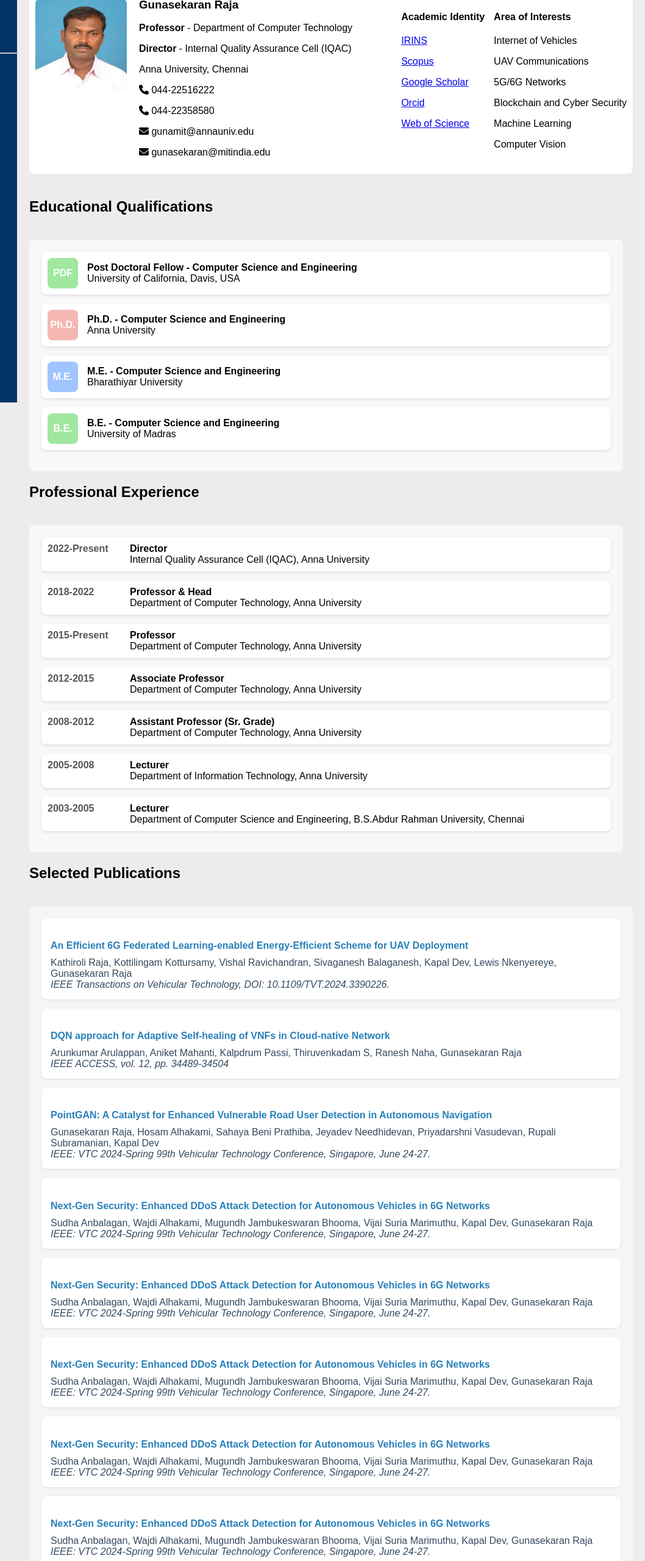
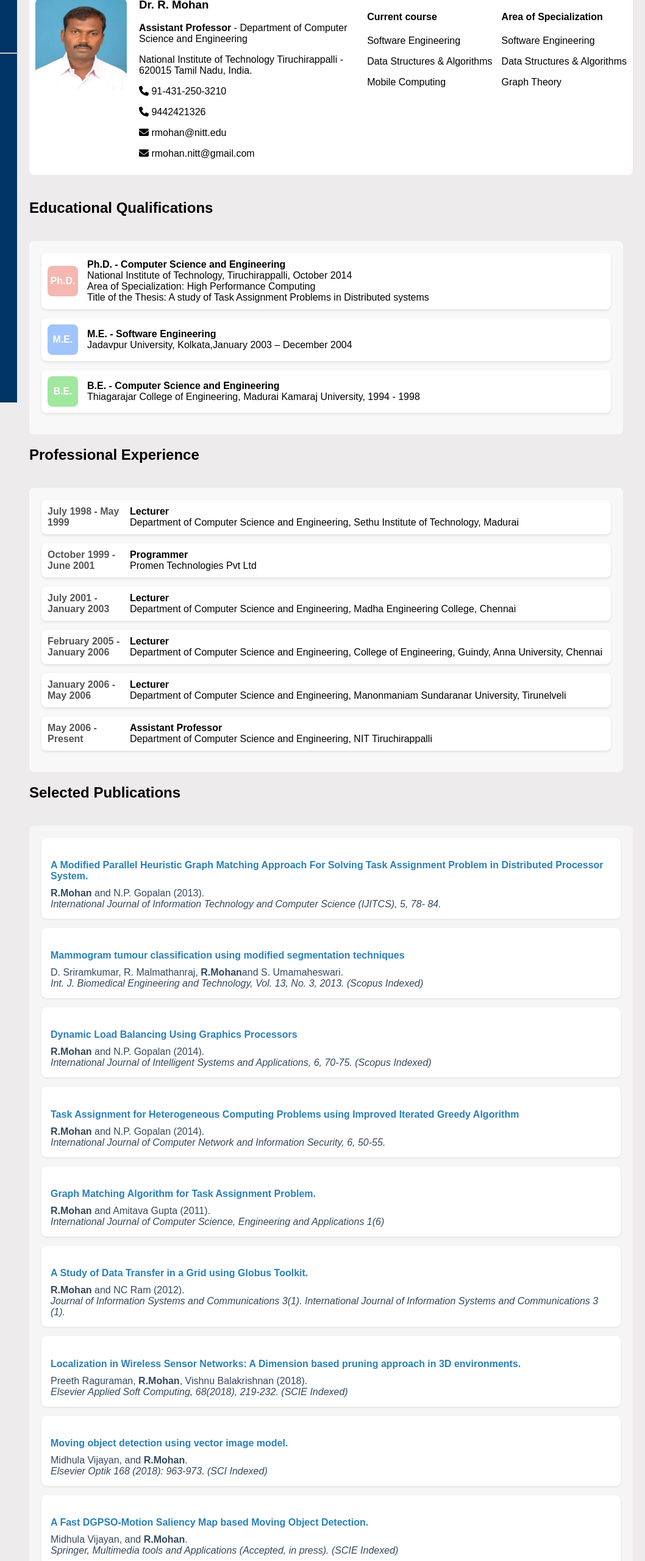
Before and after one commit to anandha564/intern, a plain HTML site: page index.html in a window 1280 px wide. Shown: the part 140-2700 px from the top of the page at 61% size, 222-1280 px from the left. Drawn offline with Linux system fonts and the light colour scheme.

Commit message:
Update index.html

```diff
--- a/index.html
+++ b/index.html
@@ -27,7 +27,6 @@
     </div>
     <div class="header">
         <h1>DR. R MOHAN</h1>
-        <a href="#" class="home-button"><i class="fas fa-home"></i> Home</a>
     </div>
 
     <div class="content">
@@ -38,31 +37,28 @@
                 <img src="R. mohan.jpg" alt="Gunasekaran Raja" class="profile-picture">
 
                 <div class="profile-info">
-                    <h3>Gunasekaran Raja</h3>
-                    <p><strong>Professor</strong> - Department of Computer Technology</p>
-                    <p><strong>Director</strong> - Internal Quality Assurance Cell (IQAC)</p>
-                    <p>Anna University, Chennai</p>
-                    <p><i class="fas fa-phone"></i> 044-22516222</p>
-                    <p><i class="fas fa-phone"></i> 044-22358580</p>
-                    <p><i class="fas fa-envelope"></i> gunamit@annauniv.edu</p>
-                    <p><i class="fas fa-envelope"></i> gunasekaran@mitindia.edu</p>
+                    <h3><strong>Dr. R. Mohan</strong></h3>
+                    <p><strong>Assistant Professor</strong> - Department of Computer Science and Engineering</p>
+                    <p>National Institute of Technology
+                        Tiruchirappalli - 620015
+                        Tamil Nadu, India.</p>
+                    <p><i class="fas fa-phone"></i>  91-431-250-3210</p>
+                    <p><i class="fas fa-phone"></i> 9442421326</p>
+                    <p><i class="fas fa-envelope"></i> rmohan@nitt.edu</p>
+                    <p><i class="fas fa-envelope"></i> rmohan.nitt@gmail.com</p>
                 </div>
                 <div class="academic-identity">
-                    <h4>Academic Identity</h4>
-                    <p><a href="#irins">IRINS</a></p>
-                    <p><a href="#scopus">Scopus</a></p>
-                    <p><a href="#google-scholar">Google Scholar</a></p>
-                    <p><a href="#orcid">Orcid</a></p>
-                    <p><a href="#web-of-science">Web of Science</a></p>
+                    <h4>Current course</h4>
+                    <p>Software Engineering</p>
+                    <p>Data Structures & Algorithms</p>
+                    <p>Mobile Computing</p>
                 </div>
                 <div class="area-of-interests">
-                    <h4>Area of Interests</h4>
-                    <p>Internet of Vehicles</p>
-                    <p>UAV Communications</p>
-                    <p>5G/6G Networks</p>
-                    <p>Blockchain and Cyber Security</p>
-                    <p>Machine Learning</p>
-                    <p>Computer Vision</p>
+                    <h4>Area of Specialization</h4>
+                    <p>Software Engineering</p>
+                    <p>Data Structures & Algorithms</p>
+                    <p>Graph Theory</p>
+
                 </div>
             </div>
         </div>
@@ -73,31 +69,28 @@
     <div id = "Qualifications" class="educational-qualifications section">
 
         <div class="qualification">
-            <div class="badge pdf">PDF</div>
-            <div class="details">
-                <p><strong>Post Doctoral Fellow - Computer Science and Engineering</strong></p>
-                <p>University of California, Davis, USA</p>
-            </div>
-        </div>
-        <div class="qualification">
             <div class="badge phd">Ph.D.</div>
             <div class="details">
                 <p><strong>Ph.D. - Computer Science and Engineering</strong></p>
-                <p>Anna University</p>
-            </div>
+                <p> National Institute of
+                    Technology, Tiruchirappalli, October 2014</p>
+                    <p>Area of Specialization: High Performance Computing</p>
+                    <p>Title of the Thesis: A study of Task Assignment Problems in Distributed systems</p>
+                </div>
         </div>
         <div class="qualification">
             <div class="badge me">M.E.</div>
             <div class="details">
-                <p><strong>M.E. - Computer Science and Engineering</strong></p>
-                <p>Bharathiyar University</p>
+                <p><strong>M.E. - Software Engineering</strong></p>
+                <p>Jadavpur University, Kolkata,January 2003 – December 2004</p>
             </div>
         </div>
         <div class="qualification">
             <div class="badge be">B.E.</div>
             <div class="details">
                 <p><strong>B.E. - Computer Science and Engineering</strong></p>
-                <p>University of Madras</p>
+                <p>Thiagarajar
+                    College of Engineering, Madurai Kamaraj University, 1994 - 1998</p>
             </div>
         </div>
     </div>
@@ -106,54 +99,53 @@
     <div id = "Experience" class="professional-experience section">
 
         <div class="experience">
-            <div class="date-range">2022-Present</div>
+            <div class="date-range">July 1998 - May 1999</div>
             <div class="details">
-                <p><strong>Director</strong></p>
-                <p>Internal Quality Assurance Cell (IQAC), Anna University</p>
+                <p><strong>Lecturer</strong></p>
+                <p>Department of Computer Science and Engineering, Sethu Institute of
+                    Technology, Madurai</p>
             </div>
         </div>
         <div class="experience">
-            <div class="date-range">2018-2022</div>
+            <div class="date-range">October 1999 - June 2001</div>
             <div class="details">
-                <p><strong>Professor & Head</strong></p>
-                <p>Department of Computer Technology, Anna University</p>
+                <p><strong>Programmer</strong></p>
+                <p>Promen Technologies Pvt Ltd</p>
             </div>
         </div>
         <div class="experience">
-            <div class="date-range">2015-Present</div>
+            <div class="date-range">July 2001 - January 2003</div>
             <div class="details">
-                <p><strong>Professor</strong></p>
-                <p>Department of Computer Technology, Anna University</p>
+                <p><strong>Lecturer</strong></p>
+                <p>Department of Computer Science and Engineering, Madha Engineering
+                    College, Chennai</p>
             </div>
         </div>
         <div class="experience">
-            <div class="date-range">2012-2015</div>
+            <div class="date-range">February 2005 - January 2006</div>
             <div class="details">
-                <p><strong>Associate Professor</strong></p>
-                <p>Department of Computer Technology, Anna University</p>
+                <p><strong>Lecturer</strong></p>
+                <p>Department of Computer Science and Engineering, College of
+                    Engineering, Guindy, Anna University, Chennai</p>
             </div>
         </div>
         <div class="experience">
-            <div class="date-range">2008-2012</div>
+            <div class="date-range">January 2006 - May 2006</div>
             <div class="details">
-                <p><strong>Assistant Professor (Sr. Grade)</strong></p>
-                <p>Department of Computer Technology, Anna University</p>
+                <p><strong>Lecturer</strong></p>
+                <p>Department of Computer Science and Engineering, Manonmaniam
+                    Sundaranar University, Tirunelveli</p>
             </div>
         </div>
         <div class="experience">
-            <div class="date-range">2005-2008</div>
+            <div class="date-range">May 2006 - Present</div>
             <div class="details">
-                <p><strong>Lecturer</strong></p>
-                <p>Department of Information Technology, Anna University</p>
+                <p><strong>Assistant Professor</strong></p>
+                <p>Department of Computer Science and Engineering, NIT
+                    Tiruchirappalli</p>
             </div>
         </div>
-        <div class="experience">
-            <div class="date-range">2003-2005</div>
-            <div class="details">
-                <p><strong>Lecturer</strong></p>
-                <p>Department of Computer Science and Engineering, B.S.Abdur Rahman University, Chennai</p>
-            </div>
-        </div>
+
     </div>
 
     <h2 class = "side-heading">Selected Publications</h2>
@@ -161,57 +153,69 @@
 
 
         <div class="publication">
-            <h4>An Efficient 6G Federated Learning-enabled Energy-Efficient Scheme for UAV Deployment</h4>
-            <p>Kathiroli Raja, Kottilingam Kottursamy, Vishal Ravichandran, Sivaganesh Balaganesh, Kapal Dev, Lewis Nkenyereye, Gunasekaran Raja</p>
-            <p><em>IEEE Transactions on Vehicular Technology, DOI: 10.1109/TVT.2024.3390226.</em></p>
+            <h4>A Modified Parallel Heuristic Graph Matching
+                Approach For Solving Task Assignment Problem in Distributed Processor System.</h4>
+            <p><strong>R.Mohan</strong> and N.P. Gopalan (2013).</p>
+            <p><em>International Journal of Information Technology and Computer Science (IJITCS), 5, 78-
+                84.</em></p>
         </div>
 
         <div class="publication">
-            <h4>DQN approach for Adaptive Self-healing of VNFs in Cloud-native Network</h4>
-            <p>Arunkumar Arulappan, Aniket Mahanti, Kalpdrum Passi, Thiruvenkadam S, Ranesh Naha, Gunasekaran Raja</p>
-            <p><em>IEEE ACCESS, vol. 12, pp. 34489-34504</em></p>
+            <h4>Mammogram
+                tumour classification using modified segmentation techniques</h4>
+            <p>D. Sriramkumar, R. Malmathanraj, <strong>R.Mohan</strong>and S. Umamaheswari.</p>
+            <p><em>Int. J. Biomedical
+                Engineering and Technology, Vol. 13, No. 3, 2013. (Scopus Indexed)</em></p>
         </div>
 
         <div class="publication">
-            <h4>PointGAN: A Catalyst for Enhanced Vulnerable Road User Detection in Autonomous Navigation</h4>
-            <p>Gunasekaran Raja, Hosam Alhakami, Sahaya Beni Prathiba, Jeyadev Needhidevan, Priyadarshni Vasudevan, Rupali Subramanian, Kapal Dev</p>
-            <p><em>IEEE: VTC 2024-Spring 99th Vehicular Technology Conference, Singapore, June 24-27.</em></p>
+            <h4>Dynamic Load Balancing Using Graphics Processors</h4>
+            <p><strong>R.Mohan</strong> and N.P. Gopalan (2014).</p>
+            <p><em>International Journal of Intelligent Systems and Applications, 6, 70-75. (Scopus Indexed)</em></p>
         </div>
 
         <div class="publication">
-            <h4>Next-Gen Security: Enhanced DDoS Attack Detection for Autonomous Vehicles in 6G Networks</h4>
-            <p>Sudha Anbalagan, Wajdi Alhakami, Mugundh Jambukeswaran Bhooma, Vijai Suria Marimuthu, Kapal Dev, Gunasekaran Raja</p>
-            <p><em>IEEE: VTC 2024-Spring 99th Vehicular Technology Conference, Singapore, June 24-27.</em></p>
+            <h4>Task Assignment for Heterogeneous Computing Problems
+                using Improved Iterated Greedy Algorithm</h4>
+            <p><strong>R.Mohan</strong> and N.P. Gopalan (2014).</p>
+            <p><em>International Journal of Computer Network and
+                Information Security, 6, 50-55.</em></p>
         </div>
 
         <div class="publication">
-            <h4>Next-Gen Security: Enhanced DDoS Attack Detection for Autonomous Vehicles in 6G Networks</h4>
-            <p>Sudha Anbalagan, Wajdi Alhakami, Mugundh Jambukeswaran Bhooma, Vijai Suria Marimuthu, Kapal Dev, Gunasekaran Raja</p>
-            <p><em>IEEE: VTC 2024-Spring 99th Vehicular Technology Conference, Singapore, June 24-27.</em></p>
+            <h4>Graph Matching Algorithm for Task Assignment
+                Problem.</h4>
+            <p><strong>R.Mohan</strong> and Amitava Gupta (2011). </p>
+            <p><em>International Journal of Computer Science, Engineering and Applications 1(6)</em></p>
         </div>
 
         <div class="publication">
-            <h4>Next-Gen Security: Enhanced DDoS Attack Detection for Autonomous Vehicles in 6G Networks</h4>
-            <p>Sudha Anbalagan, Wajdi Alhakami, Mugundh Jambukeswaran Bhooma, Vijai Suria Marimuthu, Kapal Dev, Gunasekaran Raja</p>
-            <p><em>IEEE: VTC 2024-Spring 99th Vehicular Technology Conference, Singapore, June 24-27.</em></p>
+            <h4>A Study of Data Transfer in a Grid using Globus Toolkit.</h4>
+            <p><strong>R.Mohan</strong> and NC Ram (2012).</p>
+            <p><em>Journal of Information Systems and Communications 3(1). International Journal of
+                Information Systems and Communications 3 (1).</em></p>
         </div>
 
         <div class="publication">
-            <h4>Next-Gen Security: Enhanced DDoS Attack Detection for Autonomous Vehicles in 6G Networks</h4>
-            <p>Sudha Anbalagan, Wajdi Alhakami, Mugundh Jambukeswaran Bhooma, Vijai Suria Marimuthu, Kapal Dev, Gunasekaran Raja</p>
-            <p><em>IEEE: VTC 2024-Spring 99th Vehicular Technology Conference, Singapore, June 24-27.</em></p>
+            <h4>Localization in Wireless
+                Sensor Networks: A Dimension based pruning approach in 3D environments.</h4>
+            <p>Preeth Raguraman, <strong>R.Mohan</strong>, Vishnu Balakrishnan (2018). </p>
+            <p><em>Elsevier
+                Applied Soft Computing, 68(2018), 219-232. (SCIE Indexed)</em></p>
         </div>
 
         <div class="publication">
-            <h4>Next-Gen Security: Enhanced DDoS Attack Detection for Autonomous Vehicles in 6G Networks</h4>
-            <p>Sudha Anbalagan, Wajdi Alhakami, Mugundh Jambukeswaran Bhooma, Vijai Suria Marimuthu, Kapal Dev, Gunasekaran Raja</p>
-            <p><em>IEEE: VTC 2024-Spring 99th Vehicular Technology Conference, Singapore, June 24-27.</em></p>
+            <h4>Moving object detection using vector image model.</h4>
+            <p>Midhula Vijayan, and <strong>R.Mohan</strong>.</p>
+            <p><em>Elsevier Optik 168 (2018): 963-973. (SCI Indexed)</em></p>
         </div>
 
         <div class="publication">
-            <h4>Next-Gen Security: Enhanced DDoS Attack Detection for Autonomous Vehicles in 6G Networks</h4>
-            <p>Sudha Anbalagan, Wajdi Alhakami, Mugundh Jambukeswaran Bhooma, Vijai Suria Marimuthu, Kapal Dev, Gunasekaran Raja</p>
-            <p><em>IEEE: VTC 2024-Spring 99th Vehicular Technology Conference, Singapore, June 24-27.</em></p>
+            <h4>A Fast DGPSO-Motion Saliency Map based Moving
+                Object Detection.</h4>
+            <p>Midhula Vijayan, and <strong>R.Mohan</strong>. </p>
+            <p><em> Springer, Multimedia tools and Applications (Accepted, in press). (SCIE
+                Indexed)</em></p>
         </div>
 
     </div>
@@ -220,15 +224,53 @@
     <div id = "International conferences" class="presentations-section section">
 
         <ul class="presentations-list">
-            <li>"Inter UAV Collision Avoidance using Deep-Q-Learning in Flocking Environment", IEEE UEMCOM 2019, <strong>New York, USA</strong></li>
-            <li>"Secured LTE-Wi-Fi Offloading Using RTT Based Evading Malicious Access Point (EMAP) Algorithm", ICCCS 2019, <strong>Singapore</strong></li>
-            <li>"SDN Assisted Middlebox Synchronization Mechanism for Next Generation Mobile Data Management System", ATC 2017, <strong>San Francisco, USA</strong></li>
-            <li>"Sensor-to-Vehicle Communication by using VANETs for Urban Parking", ICET 2016, <strong>Singapore</strong></li>
-            <li>"Cross-layer Optimization using Game Theory to Alleviate Unfairness in Wireless Networks", IEEE KICSS 2012, <strong>Melbourne, Australia</strong></li>
-            <li>"Throughput Enhancement in Ad hoc networks using Virtual Carrier Sensing Mechanisms", ICEIE 2010, <strong>Kyoto, Japan</strong></li>
-            <li>"Prevention of Denial of Service Attacks and Performance Enhancement in Mobile Ad hoc Networks", ITNG 2009, <strong>Las Vegas, USA</strong></li>
-            <li>"Priority Scheduling in Mobile Ad Hoc Networks with Improved Bandwidth Utilization", IEEE CCECE 2008, <strong>Ontario, Canada</strong></li>
-            <li>"Detection and Prevention of Selfish and Misbehaving Nodes at MAC Layer in Mobile Ad Hoc Networks", IEEE ICC 2007, <strong>Glasgow, Scotland</strong></li>
+        <li>Preeth R, <strong>R.Mohan </strong> (2016). Indoor Localization in Wireless Sensor Networks: A Survey.
+            National conference on Communication and Computing Technologies,2016 (NCCCT
+            2016). Anna University, Tiruchirappalli (BIT Campus), August 2016, pp 67-71.</li>
+        <li>Preeth R, <strong>R.Mohan</strong>, Ashwini Kumar Badal (2016). Self-Localization and Routing in
+            densely deployed wireless networks using LAS algorithm. ACM International Conference
+            on Informatics and Analytics (ICIA 2016). Pondicherry Engineering College, Puducherry.
+            Doi: 10.1145/2980258.2980403.</li>
+        <li>Athira A P, Midhula Vijayan, <strong>R.Mohan </strong>(2016). Review on object detection and tracking
+            techniques. National conference on Communication and Computing Technologies, 2016.
+            (NCCCT 2016). Anna University, Tiruchirappalli (BIT Campus), August 2016, pp 6-11.</li>
+        <li>Midhula Vijayan, Athira A P,<strong> R.Mohan</strong> (2016). Video copy detection using DCT and
+            DWT. National conference on Communication and Computing Technologies,2016.
+            (NCCCT 2016). Anna University, Tiruchirappalli (BIT Campus), August 2016, pp 29-33</li>
+        <li>Athira A P, Midhula Vijayan, <strong>R.Mohan </strong>(2016). Object detection and tracking techniques:
+            A Survey. International Conference on Advanced Computing and Communications
+            (ICACC-2016), Shri Vishnu Engineering College for Woman, Bhimavaram, India,
+            October, 2016.</li>
+        <li>Athira A P, Midhula Vijayan, <strong>R.Mohan</strong> (2016). Moving object detection using local binary
+            pattern and Gaussian background model. Springer International Conference on Industry
+            Interactive Innovation in Science, Engineering & Technology (I3SET 2016), JIS College
+            of Engineering, Kalyani, India, October, 2016, pp 367-376.</li>
+        <li>Athira A P, Midhula Vijayan, <strong>R.Mohan</strong> (2017). Moving Object Detection Using Local
+            Ternary Pattern (LTP). IEEE International Conference On Telecommunication, Power
+            Analysis and Computing Techniques - 2017 (ICTPACT-2017). Bharath Institute of Higher
+            Education, Chennai, India, April, 2017</li>
+        <li>Midhula Vijayan, <strong>R.Mohan </strong> A novel foreground segmentation technique using
+            convolutional neural network. International Conference on Recent Trends in Image
+            Processing & Pattern Recognition, Solapur University, Solapur, Maharashtra. December
+            2018. (Under Review)</li>
+        <li>Preeth Raguraman, <strong>R.Mohan </strong>, Panigrahi Smrutitilak Dash. Technology Powered
+            Assessment for music signal processing using LibROSA. 15th IEEE International
+            Conference on Advanced Video and Signal-based Surveillance, Auckland, New Zealand,
+            November 2018. (Under Review)</li>
+        <li><strong>R.Mohan </strong>and A. Gupta (2011) A Parallel Task Assignment using Heuristic graph
+            Matching. First International Conference (PDTCTA 2011), Tirunelveli, Tamilnadu, India,
+            Springer LNCS CCIS Proceedings, Sep, 2011, pp. 334-343.</li>
+        <li><strong>R.Mohan </strong> and N.P. Gopalan (2012) Parallel Heuristic graph Matching Algorithm for Task
+            Assignment Problem in Distributed Computing Systems. IEEE International Conference
+            on Computer & Information Science (ICCIS 2012), Malaysia, June, 2012, pp 575-579.</li>
+        <li>Raja Ram Jaiswal,K Geetha,<strong>R.Mohan </strong> (2013) An Intelligent Adaptive Round Robin
+            (IARR) Scheduling Algorithm for Performance Improvement in Real Time Systems.
+            Elsevier International Conference on Advances in Mechanical Engineering -2013, pp. 813-
+            819.</li>
+        <li>Bala Bhaskara Rao Kakarla, Sanjana S., <strong>R.Mohan </strong>(2010). Detecting Micro-Calcification
+            in Digital Mammograms. National Conference on Advanced Pattern Mining and
+            Multimedia Computing, National Institute of Technology, Tiruchirappalli, India, January
+            2010.</li>
         </ul>
     </div>
 
@@ -297,15 +339,12 @@
     <div id = "book-publications" class="presentations-section section">
 
         <ul class="presentations-list">
-            <li>"Inter UAV Collision Avoidance using Deep-Q-Learning in Flocking Environment", IEEE UEMCOM 2019, <strong>New York, USA</strong></li>
-            <li>"Secured LTE-Wi-Fi Offloading Using RTT Based Evading Malicious Access Point (EMAP) Algorithm", ICCCS 2019, <strong>Singapore</strong></li>
-            <li>"SDN Assisted Middlebox Synchronization Mechanism for Next Generation Mobile Data Management System", ATC 2017, <strong>San Francisco, USA</strong></li>
-            <li>"Sensor-to-Vehicle Communication by using VANETs for Urban Parking", ICET 2016, <strong>Singapore</strong></li>
-            <li>"Cross-layer Optimization using Game Theory to Alleviate Unfairness in Wireless Networks", IEEE KICSS 2012, <strong>Melbourne, Australia</strong></li>
-            <li>"Throughput Enhancement in Ad hoc networks using Virtual Carrier Sensing Mechanisms", ICEIE 2010, <strong>Kyoto, Japan</strong></li>
-            <li>"Prevention of Denial of Service Attacks and Performance Enhancement in Mobile Ad hoc Networks", ITNG 2009, <strong>Las Vegas, USA</strong></li>
-            <li>"Priority Scheduling in Mobile Ad Hoc Networks with Improved Bandwidth Utilization", IEEE CCECE 2008, <strong>Ontario, Canada</strong></li>
-            <li>"Detection and Prevention of Selfish and Misbehaving Nodes at MAC Layer in Mobile Ad Hoc Networks", IEEE ICC 2007, <strong>Glasgow, Scotland</strong></li>
+            <li>Contributed Problem with solutions for Computer Organization and Architecture, 9th
+                Edition, William Stallings, Pearson International Edition.</li>
+            <li>Artificial Immune System Based Clonal Classifiers: A New Dimension of Innovation,
+                    Scholars' Press (2016), ISBN-10: 3659839434, ISBN-13: 978-3659839436.</li>
+            <li>Impact of Artificial Intelligence on Bioinformatics, LAP LAMBERT Academic Publishing
+                        (2016), ISBN-10: 365988202X, ISBN-13: 978-3659882029.</li>
         </ul>
     </div>
 
```
